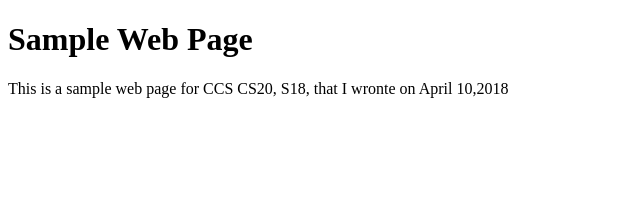
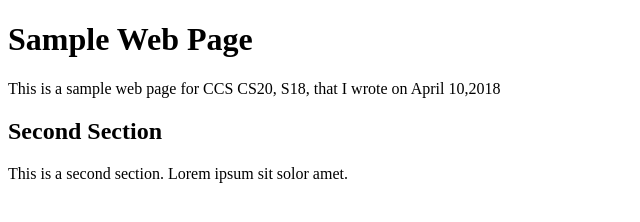
Before and after one commit to ucsb-ccs-cs20-s18/0410-Catrina, a plain HTML site: page index.html in a window 1280 px wide. Shown: the whole page, without its empty margins (0-640 px from the left). Drawn offline with Linux system fonts and the light colour scheme.

Commit message:
Update index.html

```diff
--- a/index.html
+++ b/index.html
@@ -10,8 +10,14 @@
 <h1>Sample Web Page</h1>
 
 <p>
-This is a sample web page for CCS CS20, S18, that I wronte on April 10,2018
+This is a sample web page for CCS CS20, S18, that I wrote on April 10,2018
 </p>
+
+  <h2>Second Section</h2>
+
+  <p>
+    This is a second section. Lorem ipsum sit solor amet.
+  </p>
 
 </body>
 
```
